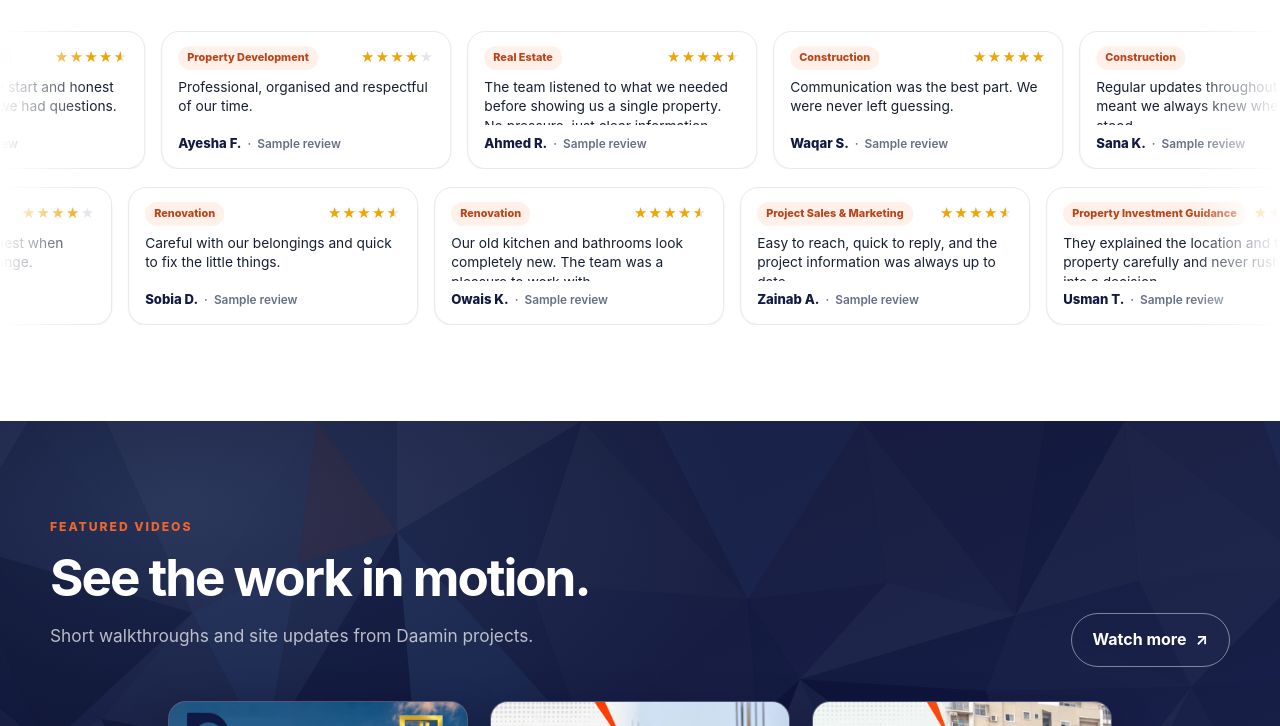
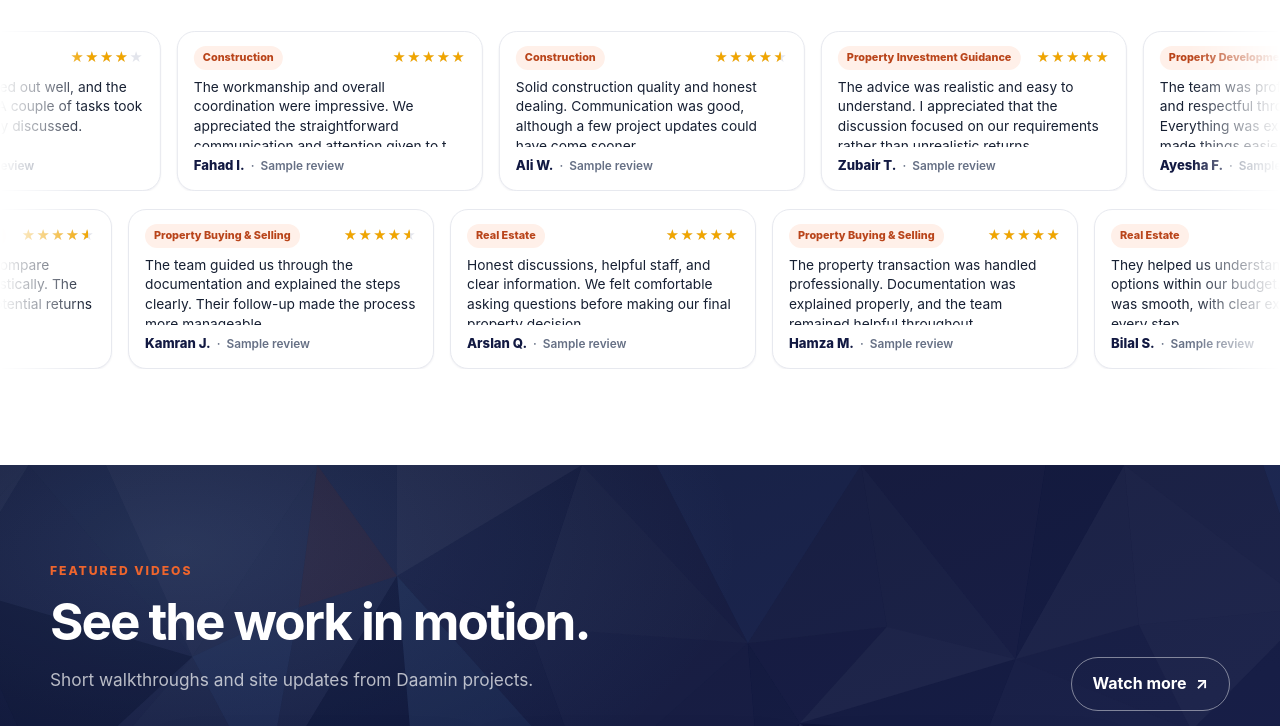
Before and after one commit to muhammadtalhakhan866/Daamin, a website: page index.html in a window 1280 px wide. Shown: the part 2074-2800 px from the top of the page. Drawn offline with Linux system fonts and the light colour scheme; no server answers; grey boxes are pictures that could not be loaded.

Commit message:
Replace the sample reviews with the supplied set of 50
The supplied file marks every entry is_sample: true, so these stay
labelled "Sample review" on the cards rather than passing as client
feedback. They are more natural than the earlier set: ratings run 4 to
5 with halves, and many carry a mild reservation, such as a slow update
or a late finish.

They run 111-149 characters, longer than the old cards allowed, so each
card gains a line (160px high, 306px wide, four lines of text; five on
phones at 272x182). Measured on all 50 at both sizes: none is cut off,
no tag or name row overflows.

Real reviews added to #reviewData still replace these automatically.

Co-Authored-By: Claude Sonnet 5.5 <noreply@anthropic.com>

```diff
--- a/index.html
+++ b/index.html
@@ -237,13 +237,13 @@
     .review-row.reverse .review-track { animation-direction: reverse; }
     .review-row:hover .review-track, .review-row:focus-within .review-track { animation-play-state: paused; }
     @keyframes reviewDrift { from { transform: translateX(0); } to { transform: translateX(-50%); } }
-    .review-card { flex: 0 0 auto; width: 290px; height: 138px; padding: 14px 16px; overflow: hidden; display: flex; flex-direction: column; gap: 8px; background: #fff; border: 1px solid var(--line); border-radius: var(--radius); box-shadow: 0 1px 2px rgba(18,25,66,.06); }
+    .review-card { flex: 0 0 auto; width: 306px; height: 160px; padding: 14px 16px; overflow: hidden; display: flex; flex-direction: column; gap: 8px; background: #fff; border: 1px solid var(--line); border-radius: var(--radius); box-shadow: 0 1px 2px rgba(18,25,66,.06); }
     .review-top { flex: none; display: flex; align-items: center; justify-content: space-between; gap: 8px; }
     .review-service { padding: 3px 9px; border-radius: 999px; background: #fff0e9; color: #b9441a; font-size: .68rem; font-weight: 800; white-space: nowrap; }
     .review-stars { position: relative; display: inline-block; font-size: .82rem; letter-spacing: 1px; line-height: 1; white-space: nowrap; }
     .review-stars .base { color: #e3e5ec; }
     .review-stars .fill { position: absolute; left: 0; top: 0; overflow: hidden; color: #f0a500; }
-    .review-text { margin: 0; color: var(--ink); font-size: .86rem; line-height: 1.45; display: -webkit-box; -webkit-line-clamp: 3; -webkit-box-orient: vertical; overflow: hidden; }
+    .review-text { margin: 0; color: var(--ink); font-size: .86rem; line-height: 1.45; display: -webkit-box; -webkit-line-clamp: 4; -webkit-box-orient: vertical; overflow: hidden; }
     .review-who { flex: none; margin: 0; margin-top: auto; display: flex; align-items: baseline; gap: 6px; color: var(--navy); font-weight: 800; font-size: .82rem; white-space: nowrap; }
     .review-who span { color: var(--muted); font-weight: 600; font-size: .74rem; }
     .review-who span:before { content: "\00b7"; margin-right: 6px; }
@@ -251,7 +251,7 @@
       .review-row { -webkit-mask-image: none; mask-image: none; overflow-x: auto; }
       .review-track { animation: none; }
     }
-    @media (max-width: 760px) { .review-card { width: 262px; height: 150px; } }
+    @media (max-width: 760px) { .review-card { width: 272px; height: 182px; } .review-text { -webkit-line-clamp: 5; } }
     .gallery-grid { display: grid; grid-template-columns: 1.2fr .8fr .8fr; grid-template-rows: 210px 210px; gap: 14px; }
     .gallery-item { border-radius: 16px; overflow: hidden; position: relative; background: #e8ebf2; }
     .gallery-item:first-child { grid-row: span 2; }
--- a/reviews-demo.json
+++ b/reviews-demo.json
@@ -1,52 +1,52 @@
 [
-  {"name":"Ahmed R.","role":"Sample review","service":"Real Estate","text":"The team listened to what we needed before showing us a single property. No pressure, just clear information.","stars":4.5},
-  {"name":"Sana K.","role":"Sample review","service":"Construction","text":"Regular updates throughout the build meant we always knew where things stood.","stars":4},
-  {"name":"Bilal H.","role":"Sample review","service":"Renovation","text":"They treated our home like their own. The finishing was neat and the site was kept tidy.","stars":5},
-  {"name":"Hira M.","role":"Sample review","service":"Property Development","text":"Clear plans from the start and honest answers whenever we had questions.","stars":4.5},
-  {"name":"Usman T.","role":"Sample review","service":"Property Investment Guidance","text":"They explained the location and the property carefully and never rushed us into a decision.","stars":4},
-  {"name":"Zainab A.","role":"Sample review","service":"Project Sales & Marketing","text":"Easy to reach, quick to reply, and the project information was always up to date.","stars":4.5},
-  {"name":"Faisal Q.","role":"Sample review","service":"Real Estate","text":"Selling our property was smoother than we expected. Everything was explained step by step.","stars":4},
-  {"name":"Maryam S.","role":"Sample review","service":"Construction","text":"Good workmanship and a team that actually turns up when they say they will.","stars":5},
-  {"name":"Danish L.","role":"Sample review","service":"Renovation","text":"We changed our mind on a few details midway and they handled it without any fuss.","stars":4.5},
-  {"name":"Rabia N.","role":"Sample review","service":"Real Estate","text":"Helpful from the first call to the last signature.","stars":4},
-  {"name":"Kamran J.","role":"Sample review","service":"Construction","text":"Structural work was done properly, and they were upfront about every cost.","stars":4.5},
-  {"name":"Ayesha F.","role":"Sample review","service":"Property Development","text":"Professional, organised and respectful of our time.","stars":4},
-  {"name":"Imran D.","role":"Sample review","service":"Renovation","text":"The interior work came out just as we had pictured it.","stars":5},
-  {"name":"Nida W.","role":"Sample review","service":"Real Estate","text":"They found us a rental that matched our budget and our area. It took very little back and forth.","stars":4.5},
-  {"name":"Saad B.","role":"Sample review","service":"Project Sales & Marketing","text":"Honest about what was available and what was not. That made the decision easier.","stars":4},
-  {"name":"Mehwish G.","role":"Sample review","service":"Construction","text":"A calm, well-run site. We visited often and were always welcomed.","stars":4.5},
-  {"name":"Hassan P.","role":"Sample review","service":"Property Investment Guidance","text":"Practical advice, no big promises. Exactly what we wanted to hear.","stars":4},
-  {"name":"Iqra Z.","role":"Sample review","service":"Renovation","text":"Quick to understand what we wanted and careful with the details.","stars":5},
-  {"name":"Taimoor V.","role":"Sample review","service":"Real Estate","text":"Clear paperwork, clear communication. We felt looked after.","stars":4.5},
-  {"name":"Fatima E.","role":"Sample review","service":"Property Development","text":"They kept us informed at every stage of the project.","stars":4},
-  {"name":"Adeel C.","role":"Sample review","service":"Construction","text":"The finish on the work is something we are proud to show people.","stars":4.5},
-  {"name":"Komal I.","role":"Sample review","service":"Project Sales & Marketing","text":"Questions about the project were answered the same day, every time.","stars":4},
-  {"name":"Rizwan O.","role":"Sample review","service":"Real Estate","text":"A straightforward experience from viewing to handover.","stars":5},
-  {"name":"Anum Y.","role":"Sample review","service":"Renovation","text":"Tidy, punctual and patient with our many small requests.","stars":4.5},
-  {"name":"Shahid U.","role":"Sample review","service":"Construction","text":"Fair about scope and honest when something needed to change.","stars":4},
-  {"name":"Laiba X.","role":"Sample review","service":"Property Investment Guidance","text":"They helped us understand what to look for in a property and a location.","stars":4.5},
-  {"name":"Junaid R.","role":"Sample review","service":"Real Estate","text":"Patient with a first-time buyer who had a lot of questions.","stars":4},
-  {"name":"Sidra M.","role":"Sample review","service":"Property Development","text":"Thoughtful planning and a team that sticks to its word.","stars":5},
-  {"name":"Owais K.","role":"Sample review","service":"Renovation","text":"Our old kitchen and bathrooms look completely new. The team was a pleasure to work with.","stars":4.5},
-  {"name":"Hina T.","role":"Sample review","service":"Construction","text":"Dependable from the foundation upward.","stars":4},
-  {"name":"Asad H.","role":"Sample review","service":"Project Sales & Marketing","text":"Professional presentation and genuinely useful updates on progress.","stars":4.5},
-  {"name":"Nimra A.","role":"Sample review","service":"Real Estate","text":"They respected our budget and never pushed beyond it.","stars":4},
-  {"name":"Waqar S.","role":"Sample review","service":"Construction","text":"Communication was the best part. We were never left guessing.","stars":5},
-  {"name":"Sobia D.","role":"Sample review","service":"Renovation","text":"Careful with our belongings and quick to fix the little things.","stars":4.5},
-  {"name":"Haris L.","role":"Sample review","service":"Property Development","text":"A team that takes responsibility for its work.","stars":4},
-  {"name":"Alina N.","role":"Sample review","service":"Property Investment Guidance","text":"Calm, clear advice that helped us feel confident in our choice.","stars":4.5},
-  {"name":"Yasir B.","role":"Sample review","service":"Real Estate","text":"Good follow-up even after the deal was done.","stars":4},
-  {"name":"Tooba G.","role":"Sample review","service":"Construction","text":"They kept the site safe and organised from start to finish.","stars":5},
-  {"name":"Furqan Q.","role":"Sample review","service":"Project Sales & Marketing","text":"Everything we asked about was explained plainly, with no jargon.","stars":4.5},
-  {"name":"Mahnoor J.","role":"Sample review","service":"Renovation","text":"The result matched the plan we agreed on, and the schedule was respected.","stars":4},
-  {"name":"Salman F.","role":"Sample review","service":"Real Estate","text":"Respectful, well-informed and easy to deal with.","stars":4.5},
-  {"name":"Rida P.","role":"Sample review","service":"Property Development","text":"We appreciated the transparency about each stage of the work.","stars":4},
-  {"name":"Ali W.","role":"Sample review","service":"Construction","text":"Solid quality and honest dealings. We would work with them again.","stars":5},
-  {"name":"Esha V.","role":"Sample review","service":"Renovation","text":"They listened, suggested better options, and stayed within what we had agreed.","stars":4.5},
-  {"name":"Noman C.","role":"Sample review","service":"Property Investment Guidance","text":"Useful guidance on what to consider before buying, and no pressure.","stars":4},
-  {"name":"Khadija Z.","role":"Sample review","service":"Real Estate","text":"From enquiry to keys, the process felt organised and fair.","stars":4.5},
-  {"name":"Zeeshan I.","role":"Sample review","service":"Project Sales & Marketing","text":"Prompt answers and a team that follows through.","stars":4},
-  {"name":"Aiman O.","role":"Sample review","service":"Construction","text":"Careful attention to detail in every part of the build.","stars":5},
-  {"name":"Rohail Y.","role":"Sample review","service":"Renovation","text":"A reliable team that finished the work properly and left the place clean.","stars":4.5},
-  {"name":"Bushra X.","role":"Sample review","service":"Property Development","text":"Dependable, professional and focused on doing things right.","stars":4}
+  {"name":"Ali W.","role":"Sample review","service":"Construction","text":"Solid construction quality and honest dealing. Communication was good, although a few project updates could have come sooner.","stars":4.5},
+  {"name":"Ayesha F.","role":"Sample review","service":"Property Development","text":"The team was professional, organised, and respectful throughout the process. Everything was explained clearly, which made things easier.","stars":5},
+  {"name":"Usman K.","role":"Sample review","service":"Property Investment Guidance","text":"Their investment advice was practical and straightforward. They explained the risks clearly instead of making unrealistic promises.","stars":4.5},
+  {"name":"Ahmed R.","role":"Sample review","service":"Renovation","text":"The renovation turned out well, and the finishing was neat. A couple of tasks took longer than originally discussed.","stars":4},
+  {"name":"Bilal S.","role":"Sample review","service":"Real Estate","text":"They helped us understand the property options within our budget. The process was smooth, with clear explanations at every step.","stars":4.5},
+  {"name":"Hamza M.","role":"Sample review","service":"Property Buying & Selling","text":"The property transaction was handled professionally. Documentation was explained properly, and the team remained helpful throughout.","stars":5},
+  {"name":"Saad H.","role":"Sample review","service":"Construction","text":"The structural work looked proper, and costs were discussed openly. I would have appreciated more frequent progress updates.","stars":4},
+  {"name":"Hassan A.","role":"Sample review","service":"Property Development","text":"The planning was organised, and the team listened to our requirements. There were a few adjustments, but things moved forward well.","stars":4.5},
+  {"name":"Fatima N.","role":"Sample review","service":"Renovation","text":"They understood the design we wanted and paid attention to small details. The final finishing was good overall.","stars":4.5},
+  {"name":"Danish Q.","role":"Sample review","service":"Property Investment Guidance","text":"The advice was useful and based on our budget. I needed a little more time to get answers to some follow-up questions.","stars":4},
+  {"name":"Usama T.","role":"Sample review","service":"Real Estate","text":"A sensible team to discuss property matters with. They explained the available options without pressuring us into a quick decision.","stars":4.5},
+  {"name":"Fahad I.","role":"Sample review","service":"Construction","text":"The workmanship and overall coordination were impressive. We appreciated the straightforward communication and attention given to the project.","stars":5},
+  {"name":"Zain B.","role":"Sample review","service":"Property Buying & Selling","text":"They made the buying process easier to understand and helped us organise the paperwork. Overall, a reassuring experience.","stars":4.5},
+  {"name":"Mariam S.","role":"Sample review","service":"Property Development","text":"The team was cooperative and explained the development plan well. Some responses took longer than expected, but the overall experience was positive.","stars":4},
+  {"name":"Taha J.","role":"Sample review","service":"Renovation","text":"The renovation work was neat, and the team was open to our suggestions. A few finishing details needed extra attention.","stars":4.5},
+  {"name":"Omar K.","role":"Sample review","service":"Real Estate","text":"Professional dealing from the first discussion. The team answered our questions clearly and helped us make an informed property decision.","stars":5},
+  {"name":"Imran P.","role":"Sample review","service":"Construction","text":"The construction progress was satisfactory, and the team kept the work organised. Cost discussions were clear and practical.","stars":4.5},
+  {"name":"Farhan L.","role":"Sample review","service":"Property Investment Guidance","text":"I found the investment discussion helpful, particularly the explanation of risks. More detailed comparisons between options would have helped.","stars":4},
+  {"name":"Noman R.","role":"Sample review","service":"Property Development","text":"The project was presented clearly, and the staff were easy to communicate with. Some timeline details could have been more precise.","stars":4.5},
+  {"name":"Sana M.","role":"Sample review","service":"Property Buying & Selling","text":"The team explained the paperwork patiently and kept the process understandable. Their professional approach made the experience less stressful.","stars":5},
+  {"name":"Waqas D.","role":"Sample review","service":"Renovation","text":"The renovation plan suited our needs, and the finishing looked clean. Coordination improved as the project progressed.","stars":4.5},
+  {"name":"Shahzaib A.","role":"Sample review","service":"Construction","text":"The work quality was satisfactory, and expenses were discussed before major tasks. Project updates could have been more consistent.","stars":4},
+  {"name":"Rizwan H.","role":"Sample review","service":"Real Estate","text":"They listened carefully to what we needed and suggested relevant options. The staff were respectful and easy to approach.","stars":4.5},
+  {"name":"Kashif N.","role":"Sample review","service":"Property Development","text":"The development planning was handled thoughtfully. We appreciated the organised approach, clear discussions, and willingness to answer our questions.","stars":5},
+  {"name":"Adeel F.","role":"Sample review","service":"Property Investment Guidance","text":"Their guidance helped us compare property options more realistically. The discussion covered both potential returns and the risks involved.","stars":4.5},
+  {"name":"Hira A.","role":"Sample review","service":"Renovation","text":"The team understood our preferences and worked around them. The result was good, although the schedule changed slightly.","stars":4.5},
+  {"name":"Talha S.","role":"Sample review","service":"Construction","text":"Good coordination and decent workmanship throughout the project. The team was responsive when we raised questions about materials and progress.","stars":4.5},
+  {"name":"Junaid M.","role":"Sample review","service":"Property Buying & Selling","text":"The team helped us understand the transaction requirements. Some paperwork needed additional follow-up, but the overall service was satisfactory.","stars":4},
+  {"name":"Arslan Q.","role":"Sample review","service":"Real Estate","text":"Honest discussions, helpful staff, and clear information. We felt comfortable asking questions before making our final property decision.","stars":5},
+  {"name":"Muneeb K.","role":"Sample review","service":"Property Development","text":"The planning was sensible, and the team handled our concerns respectfully. Communication was generally good throughout the process.","stars":4.5},
+  {"name":"Salman B.","role":"Sample review","service":"Renovation","text":"The renovation improved the space considerably. A few finishing corrections were needed, but the team addressed our concerns.","stars":4},
+  {"name":"Adnan W.","role":"Sample review","service":"Construction","text":"The structural work appeared well organised, and the team explained the main stages. Better advance notice of schedule changes would help.","stars":4.5},
+  {"name":"Zubair T.","role":"Sample review","service":"Property Investment Guidance","text":"The advice was realistic and easy to understand. I appreciated that the discussion focused on our requirements rather than unrealistic returns.","stars":5},
+  {"name":"Kamran J.","role":"Sample review","service":"Property Buying & Selling","text":"The team guided us through the documentation and explained the steps clearly. Their follow-up made the process more manageable.","stars":4.5},
+  {"name":"Sadia R.","role":"Sample review","service":"Real Estate","text":"The staff were polite and helpful when discussing our options. I would have liked a little more detail in the initial consultation.","stars":4},
+  {"name":"Faisal N.","role":"Sample review","service":"Property Development","text":"The development process was explained in straightforward terms. The team was approachable and willing to clarify our concerns.","stars":4.5},
+  {"name":"Rameez H.","role":"Sample review","service":"Construction","text":"We valued the transparent cost discussions and organised execution. The team kept our requirements in mind during the project.","stars":5},
+  {"name":"Naveed A.","role":"Sample review","service":"Renovation","text":"The team made sensible suggestions for improving the layout. The final work looked neat, with only a few minor adjustments needed.","stars":4.5},
+  {"name":"Shoaib M.","role":"Sample review","service":"Real Estate","text":"They provided useful information about the available properties. I would have appreciated faster responses during the initial discussions.","stars":4},
+  {"name":"Danish R.","role":"Sample review","service":"Property Investment Guidance","text":"The team explained different investment considerations without making big promises. It helped us approach the decision more carefully.","stars":4.5},
+  {"name":"Ibrahim S.","role":"Sample review","service":"Property Buying & Selling","text":"The process was organised, and all our questions were answered properly. The team made the transaction easier to navigate.","stars":5},
+  {"name":"Haris F.","role":"Sample review","service":"Construction","text":"The work progressed well, and the team was cooperative when we discussed changes. A little more frequent reporting would be useful.","stars":4.5},
+  {"name":"Mehwish G.","role":"Sample review","service":"Property Development","text":"The team was organised and respectful of our requirements. They explained the development stages clearly and responded well to our questions.","stars":4.5},
+  {"name":"Yasir P.","role":"Sample review","service":"Renovation","text":"The overall result matched our expectations, and the finishing was satisfactory. The schedule slipped slightly during the final stage.","stars":4},
+  {"name":"Atif Z.","role":"Sample review","service":"Real Estate","text":"A straightforward experience with a team that understands property matters. Their explanations helped us compare the available options confidently.","stars":4.5},
+  {"name":"Shahbaz K.","role":"Sample review","service":"Property Investment Guidance","text":"The discussion was practical and informative. We received clear guidance about the factors worth checking before committing our money.","stars":5},
+  {"name":"Laiba X.","role":"Sample review","service":"Property Buying & Selling","text":"The team explained the process patiently and helped us understand the documentation. Their approach was professional without feeling pushy.","stars":4.5},
+  {"name":"Ahsan U.","role":"Sample review","service":"Construction","text":"The construction work was satisfactory, and the main costs were communicated clearly. Some minor details needed more coordination near completion.","stars":4},
+  {"name":"Waleed C.","role":"Sample review","service":"Property Development","text":"The team took time to understand our priorities and explained the project clearly. Overall coordination was good and professional.","stars":4.5},
+  {"name":"Nida B.","role":"Sample review","service":"Property Investment Guidance","text":"The guidance was clear and practical, with no pressure to make a quick decision. It was helpful to understand the risks beforehand.","stars":5}
 ]
```
